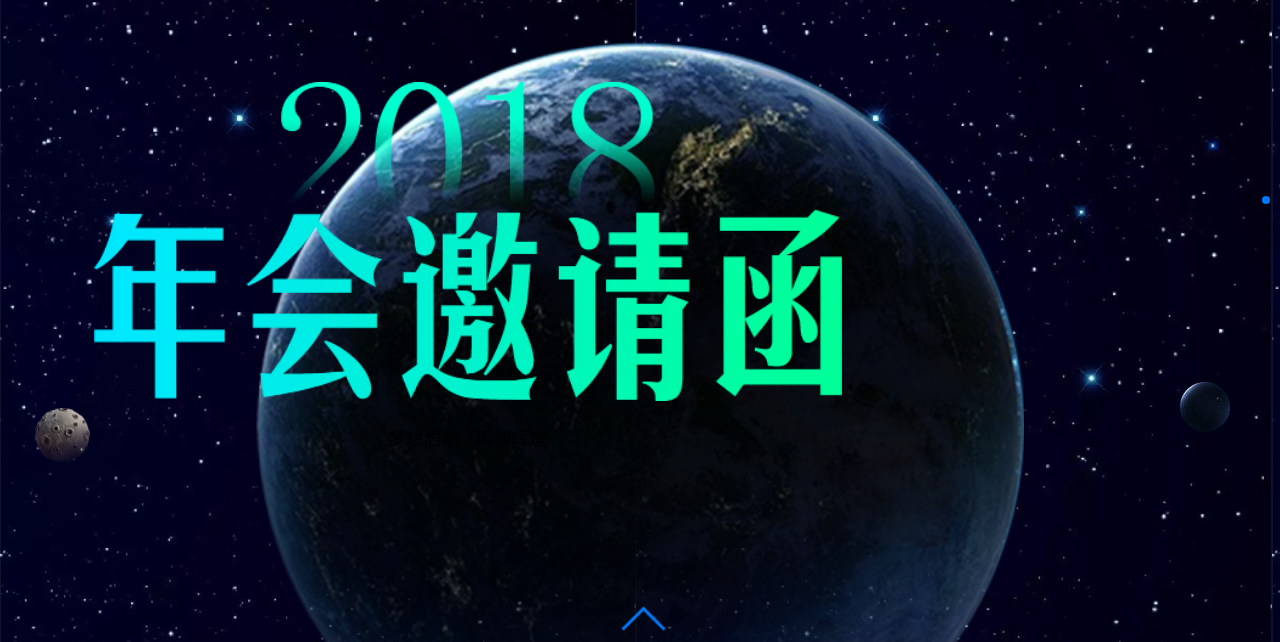
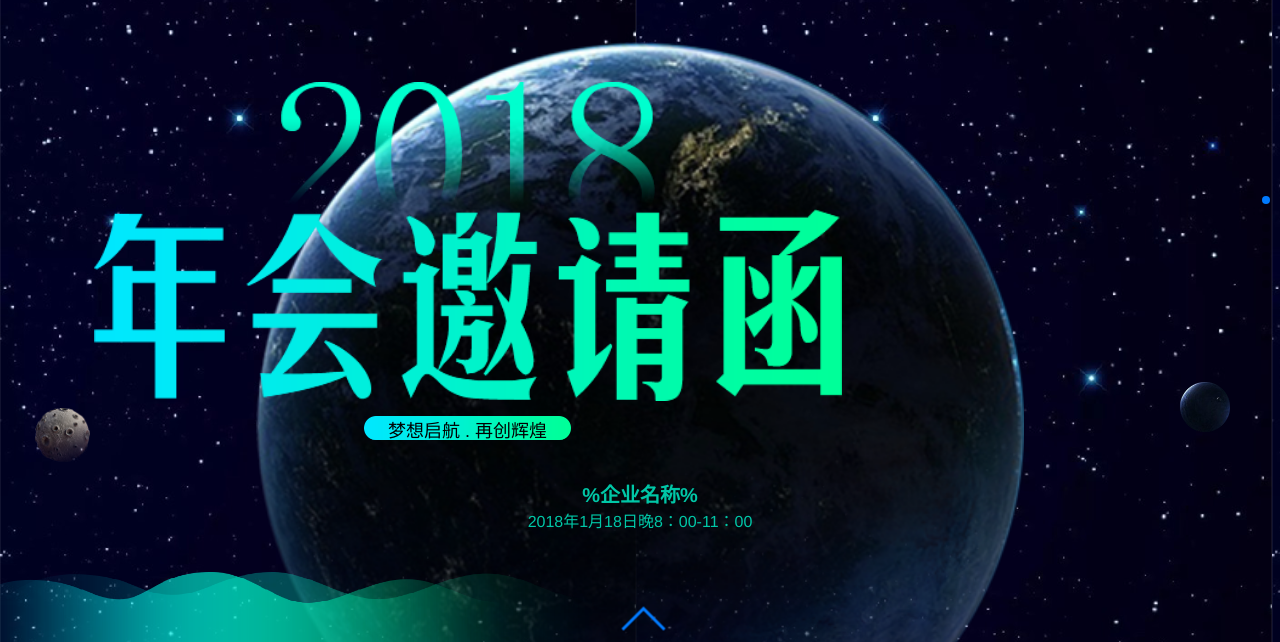
Before and after one commit to zhangtaobx/Home, a plain HTML site: page 03/index.html in a window 1280 px wide. Shown: the part 158-800 px from the top of the page. Drawn offline with nearby package versions, Linux system fonts and the light colour scheme.

Commit message:
首页做完了

```diff
--- a/03/css/style.css
+++ b/03/css/style.css
@@ -1,5 +1,10 @@
-  html,
-        body {
+  * {
+      margin: 0;
+      padding: 0;
+      box-sizing: border-box
+  }
+
+  html, body {
       position: relative;
       height: 100%;
   }
@@ -22,82 +27,113 @@
       text-align: center;
       font-size: 18px;
       background: #fff;
-
-            /* Center slide text vertically */
-            /* display: -webkit-box;
-            display: -ms-flexbox;
-            display: -webkit-flex;
-            display: flex;
-            -webkit-box-pack: center;
-            -ms-flex-pack: center;
-            -webkit-justify-content: center;
-            justify-content: center;
-            -webkit-box-align: center;
-            -ms-flex-align: center;
-            -webkit-align-items: center;
-            align-items: center; */
   }
 
-
-
-
-
-
-.swiper-button-next{
+  .swiper-button-next {
       position: absolute;
       top: auto;
-        bottom:0;
+      bottom: 0;
       left: 50%;
       right: auto;
       margin-left: -10px;
       transform: rotateZ(-90deg)
   }
 
-
-.s1{
+  .s1 {
       background: url("../img/bj.png");
       height: 100%
   }
-.s1 .header img{
+
+  .s1 .header img {
       position: absolute;
   }
-.s1 .header img:nth-of-type(1){
+
+  .s1 .header img:nth-of-type(1) {
       width: 35px;
       top: 120px;
       left: 50px;
   }
-.s1 .header img:nth-of-type(2){
+
+  .s1 .header img:nth-of-type(2) {
       width: 65px;
       top: 90px;
       right: 40px;
   }
-.s1 .header img:nth-of-type(3){
+
+  .s1 .header img:nth-of-type(3) {
       width: 55px;
       left: 35px;
       bottom: 180px;
   }
-.s1 .header img:nth-of-type(4){
 
+  .s1 .header img:nth-of-type(4) {
       width: 50px;
       right: 50px;
       bottom: 210px;
   }
 
-.s1 .header img:nth-of-type(5){
-
+  .s1 .header img:nth-of-type(5) {
       left: 50%;
       width: 60%;
       margin-left: -30%;
-   top:25%
+      top: 25%
   }
 
-.s1 .main{
+  .s1 .main {
       position: absolute;
-    top:30%
+      top: 30%
   }
-.s1 .main img:nth-of-type(1){
+
+  .s1 .main img:nth-of-type(1) {
       width: 40%
   }
-.s1 .main img:nth-of-type(2){
-    width: 80%
+
+  .s1 .main img:nth-of-type(2) {
+      width: 80%;
+      margin-bottom: 10px
   }
+
+  .s1 .main .img9 {
+      background: url("../img/9.png");
+      background-size: cover;
+      width: 207px;
+      height: 24px;
+      margin: auto;
+  }
+
+  .s1 .footer {
+      position: absolute;
+      width: 100%;
+      bottom: 70px;
+      left: 0px
+  }
+
+  .s1 .footer h2 {
+      font-size: 20px;
+      color: #00c7a7;
+  }
+
+  .s1 .footer p:nth-of-type(1) {
+      font-size: 16px;
+      color: #00c7a7;
+      margin-bottom: 40px;
+  }
+
+  .s1 .footer p:nth-of-type(2) {
+      height: 70px;
+      position: absolute
+  }
+
+  .s1 .footer p:nth-of-type(2) img {
+      position: absolute;
+      height: 70px;
+
+  }
+
+  .s1 .footer p:nth-of-type(2) img:nth-of-type(1) {
+      left: 0px
+  }
+
+  .s1 .footer p:nth-of-type(2) img:nth-of-type(2) {
+      left: -39px
+  }
--- a/03/index.html
+++ b/03/index.html
@@ -29,14 +29,14 @@
                         <img src="img/8.png" alt="">
                         <p class="img9">梦想启航 . 再创辉煌</p>
                     </div>
-                    <!-- <div class="footer">
+                    <div class="footer">
                         <h2>%企业名称%</h2>
                         <p>2018年1月18日晚8：00-11：00</p>
                         <p>
                             <img src="img/10.png" alt="">
                             <img src="img/11.png" alt="">
                         </p>
-                    </div> -->
+                    </div>
                 </div>
             </div>
             <div class="swiper-slide">Slide 2</div>
```
Lines whose indentation alone changed are shown as unchanged.
